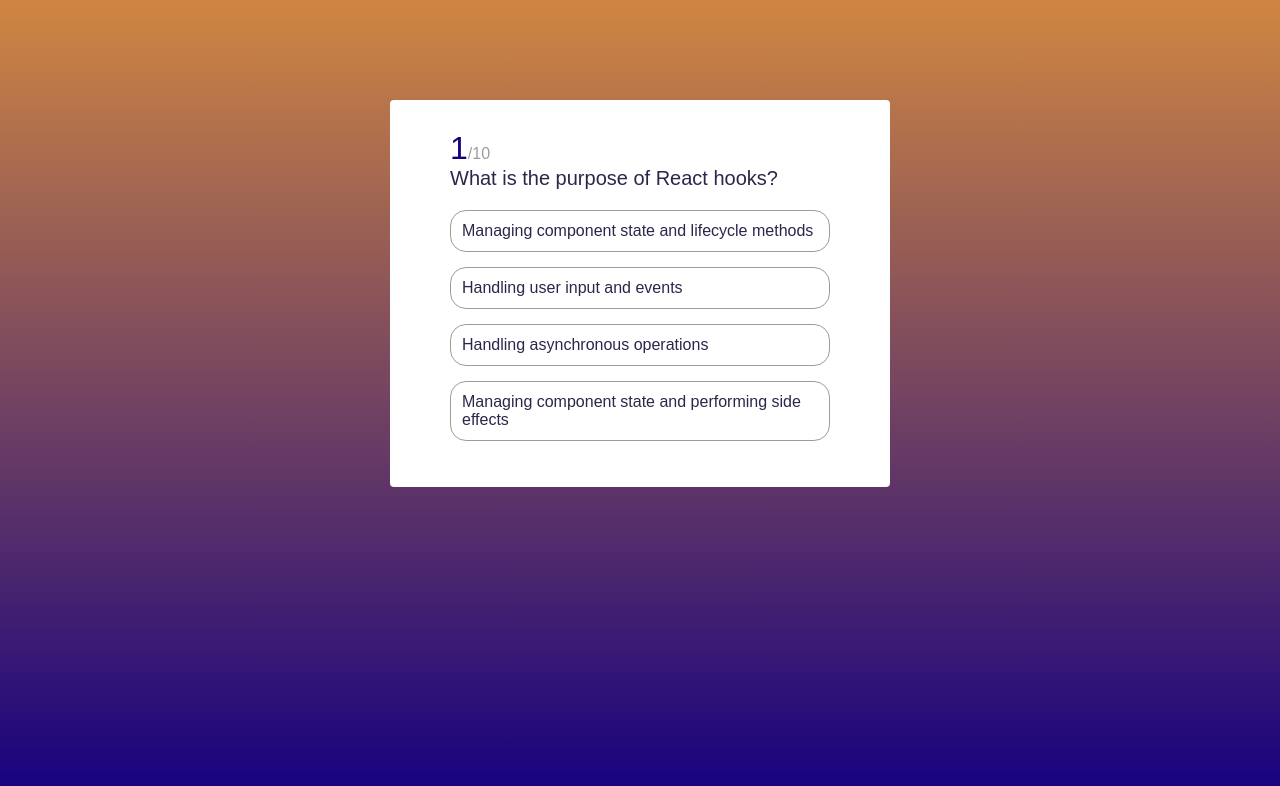
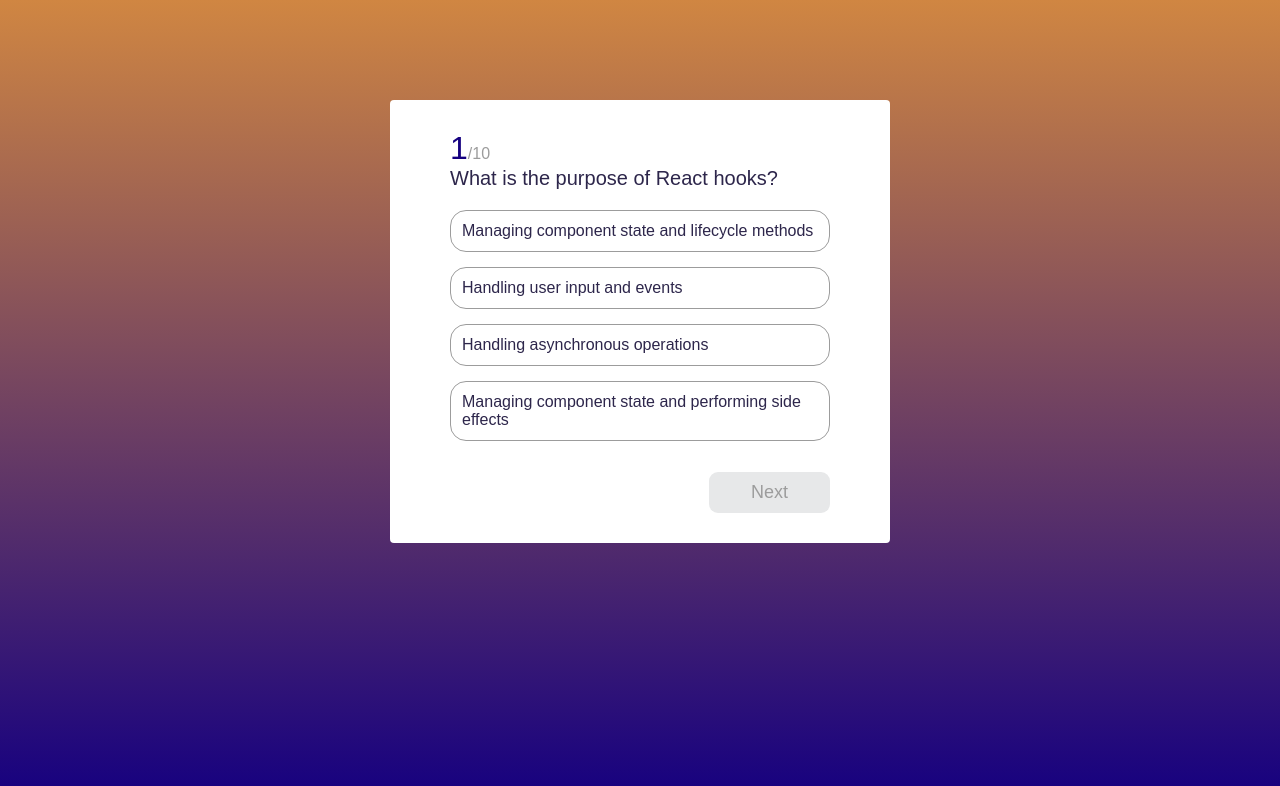
Before and after one commit to selmanfariz18/Quizzz, a React (Vite) app: page / in a window 1280 px wide. Shown: the top 786 px of the page. Built offline with nearby package versions, Linux system fonts and the light colour scheme.

Commit message:
basic function sett

```diff
--- a/src/Quiz.jsx
+++ b/src/Quiz.jsx
@@ -1,9 +1,13 @@
 import { useState } from "react";
+import { resultInitialState } from "./constants";
 
 const Quiz = ({ questions }) => {
   const [currentQuestion, setCurrentQuestion] = useState(0);
   const [answerIdx, setAnswerIdx] = useState(null);
   const [answer, setAnswer] = useState(null);
+  const [result, setResult] = useState(resultInitialState);
+  const [showResult, setShowResult] = useState(false);
+
 
   const { question, choices, correctAnswer } = questions[currentQuestion];
 
@@ -16,9 +20,32 @@
     }
   };
 
+  const onClickNext = () => {
+    setAnswerIdx(null);
+    setResult((prev) =>
+      answer
+        ? {
+            ...prev,
+            score: prev.score + 5,
+            correctAnswers: prev.correctAnswers + 1,
+          }
+        : {
+            ...prev,
+            wrongAnswers: prev.wrongAnswers + 1,
+          }
+    );
+    if (currentQuestion !== questions.length - 1){
+      setCurrentQuestion((prev) => prev + 1);
+    } else {
+      setCurrentQuestion(0);
+      setShowResult(true);
+    }
+
+  };
+
   return (
     <div className="quiz_container">
-      <>
+      {!showResult ? (      <>
         <span className="active_question_no">{currentQuestion + 1}</span>
         <span className="total_question">/{questions.length}</span>
         <h2>{question}</h2>
@@ -33,7 +60,29 @@
             </li>
           ))}
         </ul>
-      </>
+        <div className="footer">
+          <button onClick={onClickNext} disabled={answerIdx === null}>
+            {currentQuestion === questions.length - 1 ? "Finish" : "Next"}
+          </button>
+        </div>
+      </>) : <div className="result">
+        <h3>Result</h3>
+        <p>
+            Total questions : <span>{questions.length}</span>
+        </p>
+        <p>
+            Total Score : <span>{result.score}</span>
+        </p>
+        <p>
+            Correct Answers : <span>{result.correctAnswers}</span>
+        </p>
+        <p>
+            Wrong Answers : <span>{result.wrongAnswers}</span>
+        </p>
+        <button>Try again</button>
+        </div>
+      }
+
     </div>
   );
 };
--- a/src/constants.js
+++ b/src/constants.js
@@ -126,3 +126,9 @@
     },
   ],
 };
+
+export const resultInitialState = {
+  score: 0,
+  correctAnswers: 0,
+  wrongAnswers: 0,
+}
--- a/src/index.scss
+++ b/src/index.scss
@@ -62,4 +62,27 @@
       color: $bg;
     }
   }
+
+  .footer{
+    display: flex;
+    justify-content: flex-end;
+  }
+
+  button{
+    background: linear-gradient(0deg, $primary 0.03%, $accent);
+    border-radius: 9px;
+    font-size: 18px;
+    color: $bg;
+    padding: 10px 42px;
+    outline: none;
+    border: none;
+    margin-top: 15px;
+    cursor: pointer;
+
+    &:disabled{
+      background: $bg-accent;
+      color: $disabled;
+      cursor: not-allowed;
+    }
+  }
 }
```
